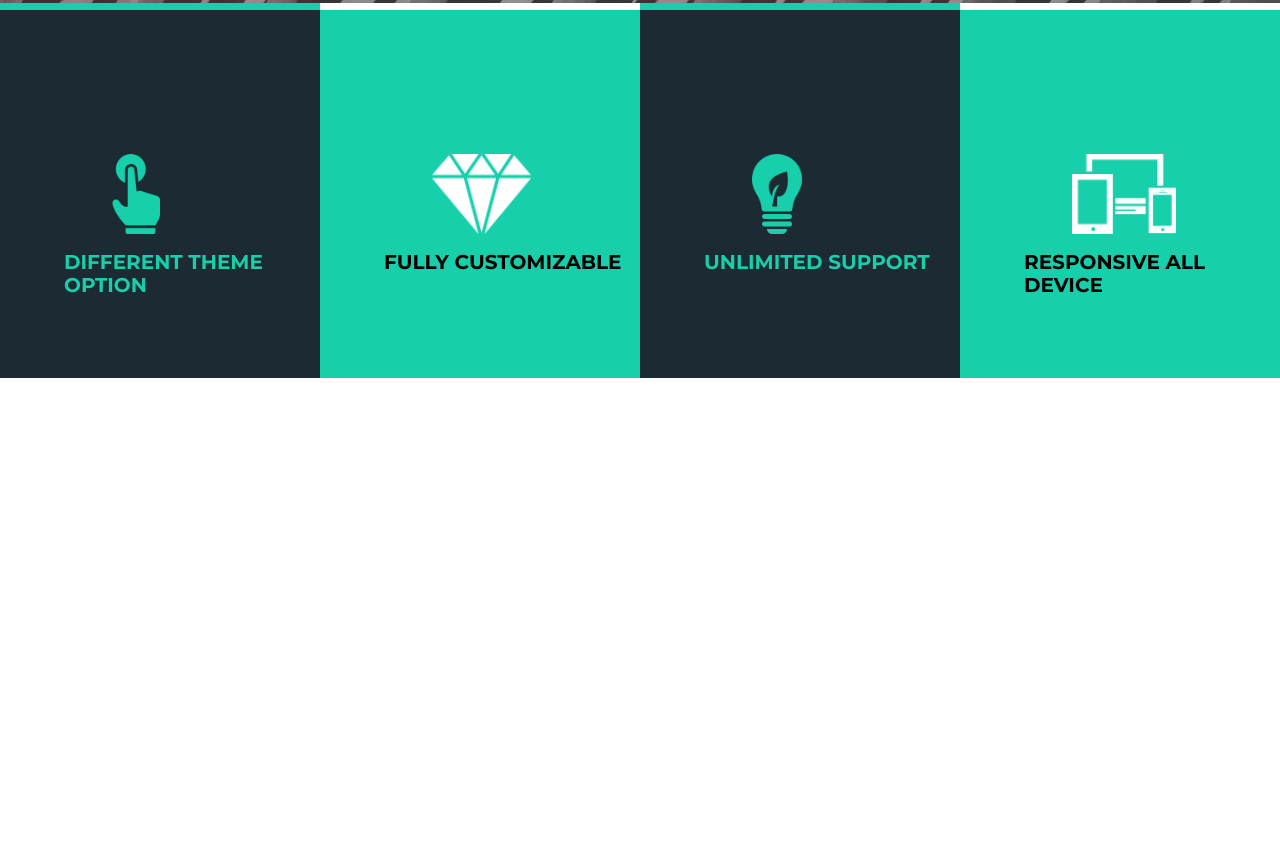
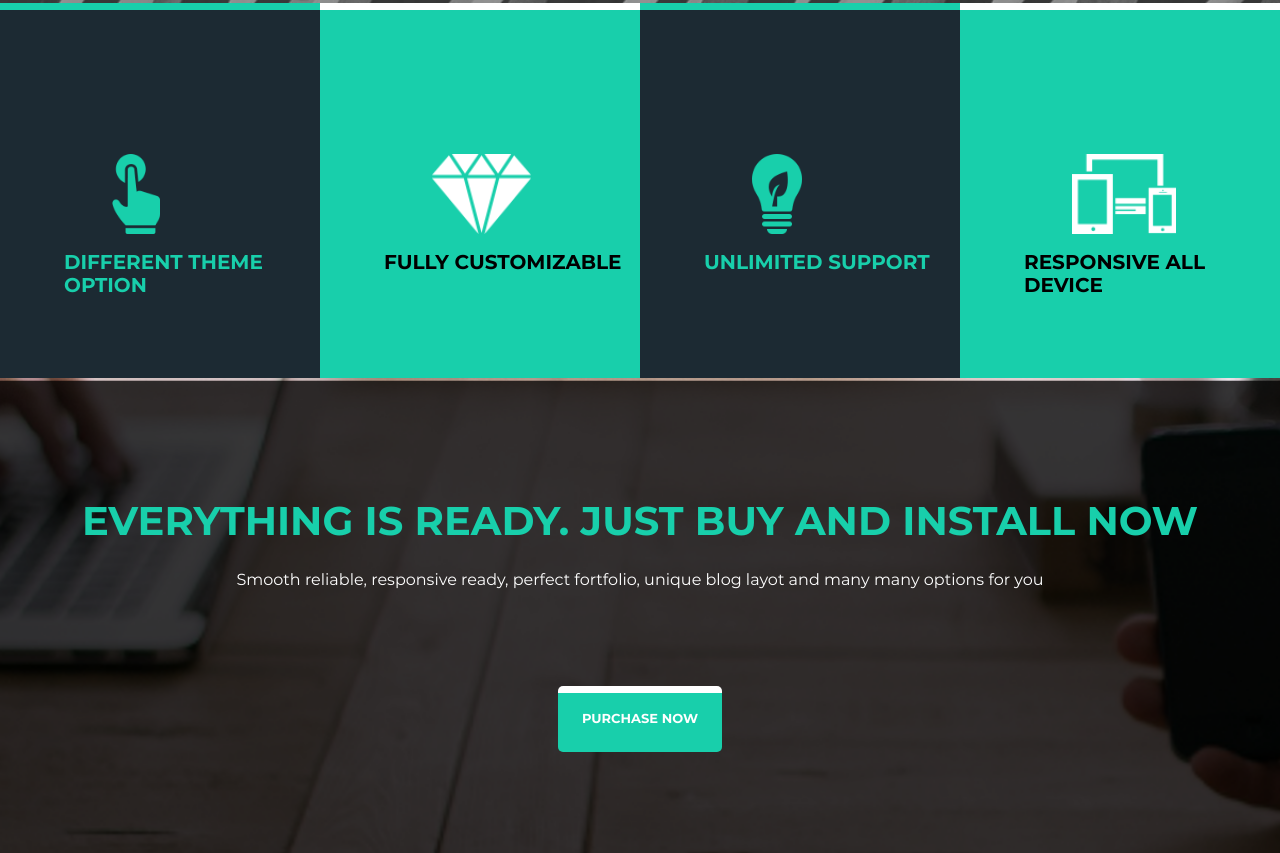
Before and after one commit to OlDashkevych/Ham, a website: page src/index.html in a window 1280 px wide. Shown: the part 958-1811 px from the top of the page. Before the commit the page ends 1336 px from the top, so only its background shows below. Drawn offline with nearby package versions, Linux system fonts and the light colour scheme; files that its build step writes are made by us from their sources; files whose address does not match are found by name; a web font is replaced by a local one.

Commit message:
ready section

```diff
--- a/src/index.html
+++ b/src/index.html
@@ -98,6 +98,20 @@
         </ul>
       </div>
     </header>
+    <main>
+      <section class="ready">
+        <div class="ready-box container">
+          <h3 class="ready-box__title">
+            everything is ready. just buy and install now
+          </h3>
+          <p class="ready-box__description">
+            Smooth reliable, responsive ready, perfect fortfolio, unique blog
+            layot and many many options for you
+          </p>
+          <button class="ready-box__button">purchase now</button>
+        </div>
+      </section>
+    </main>
     <script src=""></script>
   </body>
 </html>
--- a/src/sass/components/header-content.scss
+++ b/src/sass/components/header-content.scss
@@ -4,6 +4,7 @@
   margin-bottom: 245px;
   font-family: $montserrat-font;
   font-weight: 700;
+  max-width: 100%;
 }
 
 .header-content__preTitle {
--- a/src/sass/components/header.scss
+++ b/src/sass/components/header.scss
@@ -1,6 +1,5 @@
 header {
   background-image: url('../../images/header.png');
   width: 100%;
-  height: 1010px;
   background-size: cover;
 }
--- /dev/null
+++ b/src/sass/components/ready.scss
@@ -0,0 +1,42 @@
+.ready {
+  background-image: url('../../images/ready.png');
+  height: 475px;
+  width: 100%;
+  background-size: cover;
+  text-align: center;
+  font-family: $montserrat-font;
+}
+
+.ready-box__title {
+  margin: 0px;
+  padding-top: 120px;
+  color: $main-color;
+  text-transform: uppercase;
+  font-weight: 700;
+  font-size: 40px;
+}
+.ready-box__description {
+  color: $white-color;
+  font-size: 16px;
+  line-height: 40px;
+  font-weight: 400;
+  padding-bottom: 70px;
+}
+.ready-box__button {
+  width: 164px;
+  height: 66px;
+  border-radius: 5px;
+  border: none;
+  cursor: pointer;
+  outline: none;
+  font-size: 13px;
+  font-weight: bold;
+  color: $white-color;
+  text-transform: uppercase;
+  background: linear-gradient(180deg, $white-color 10%, $main-color 10%);
+  transition: all 200ms linear;
+}
+.ready-box__button:hover {
+  opacity: 0.6;
+  transform: scale(1.02);
+}
--- a/src/sass/main.scss
+++ b/src/sass/main.scss
@@ -17,3 +17,4 @@
 @import './components/TopBox.scss';
 @import './components/header-content.scss';
 @import './components/header-bottom-options.scss';
+@import './components/ready.scss';
```
Also changed, not shown: src/images/ready.png (added).
